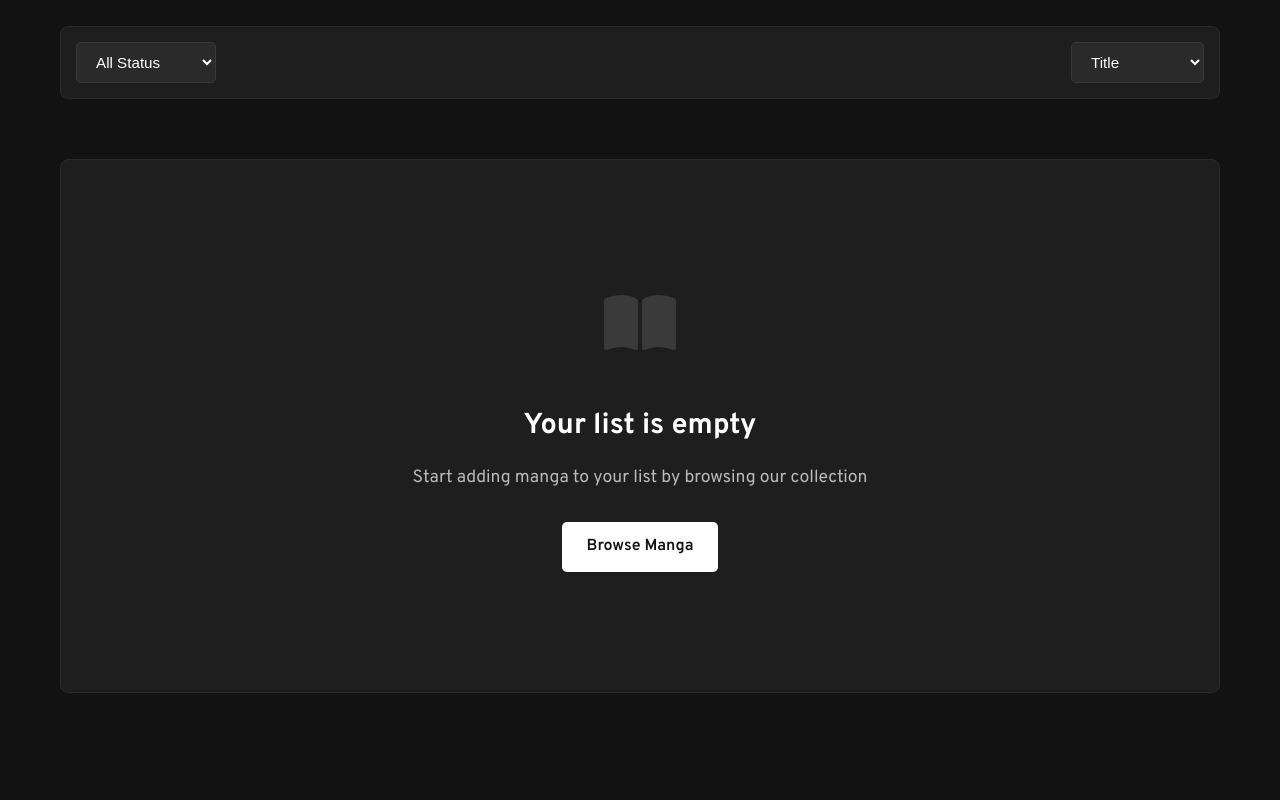
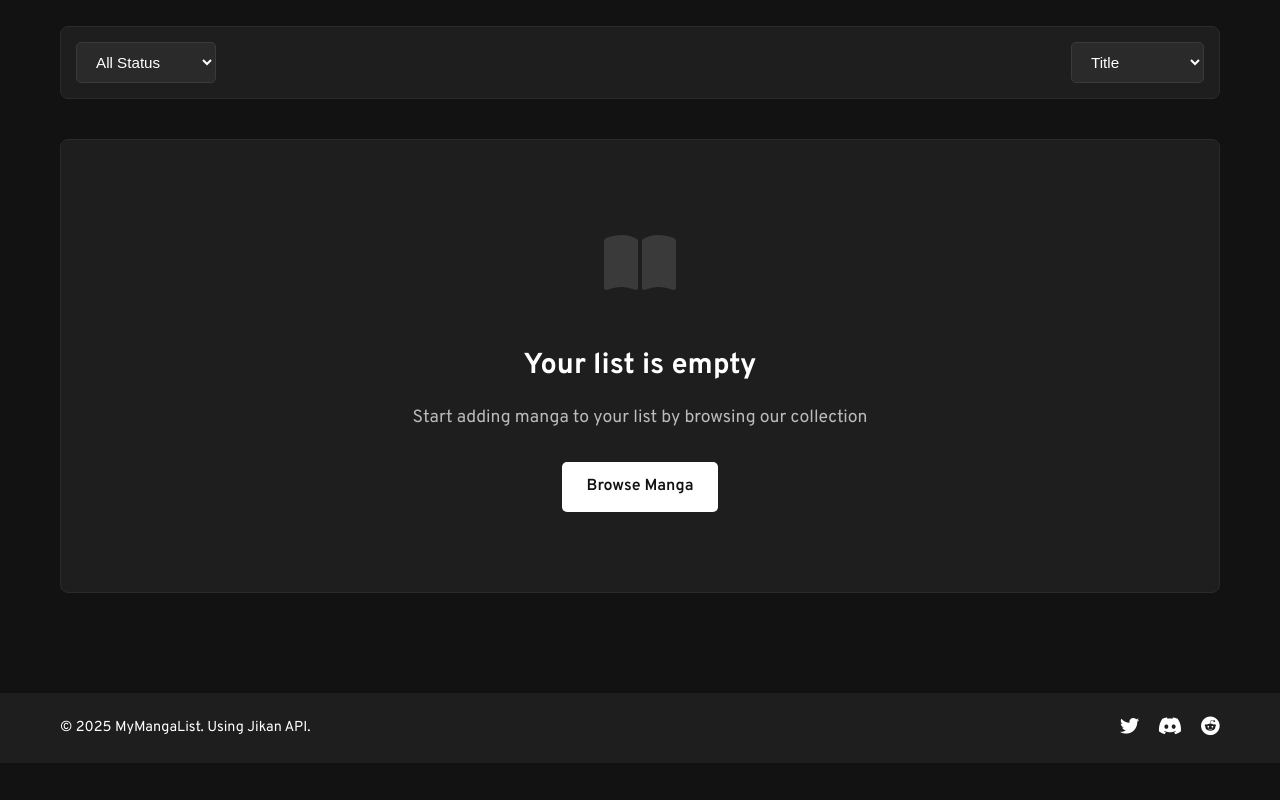
Before and after one commit to kimd61/manga-prototype1, a plain HTML site: page my-list.html in a window 1280 px wide. Shown: the part 220-1020 px from the top of the page. After the commit the page ends 983 px from the top, so only its background shows below. Drawn offline with Linux system fonts and the light colour scheme.

Commit message:
my list footer positioning isn't working

```diff
--- a/my-list.css
+++ b/my-list.css
@@ -43,12 +43,11 @@
 /* Empty List State */
 .empty-list {
     text-align: center;
-    padding: 120px 20px;  /* Increased top/bottom padding */
-    margin: 60px 0;      /* Increased margins */
+    padding: 80px 20px;
+    margin: 40px 0;
     background: #1E1E1E;
     border-radius: 8px;
     border: 1px solid #2A2A2A;
-    min-height: 50vh;    /* Minimum height of 50% viewport height */
 }
 
 .empty-list-icon {
@@ -421,19 +420,6 @@
     background: #DDDDDD;
 }
 
-/* Add space before footer */
-main {
-    padding-bottom: 100px;
-}
-
-/* Footer */
-footer {
-    background: #1E1E1E;
-    padding: 20px 0;
-    width: 100%;
-    margin-top: 60px;
-}
-
 /* Media Queries */
 @media (max-width: 768px) {
     .list-controls {
```
